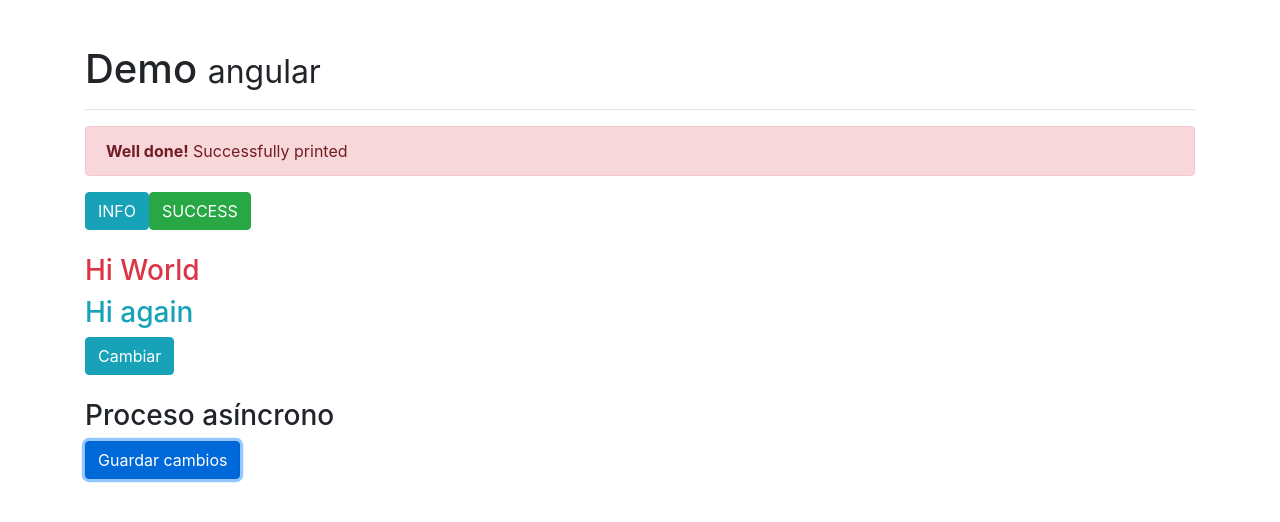
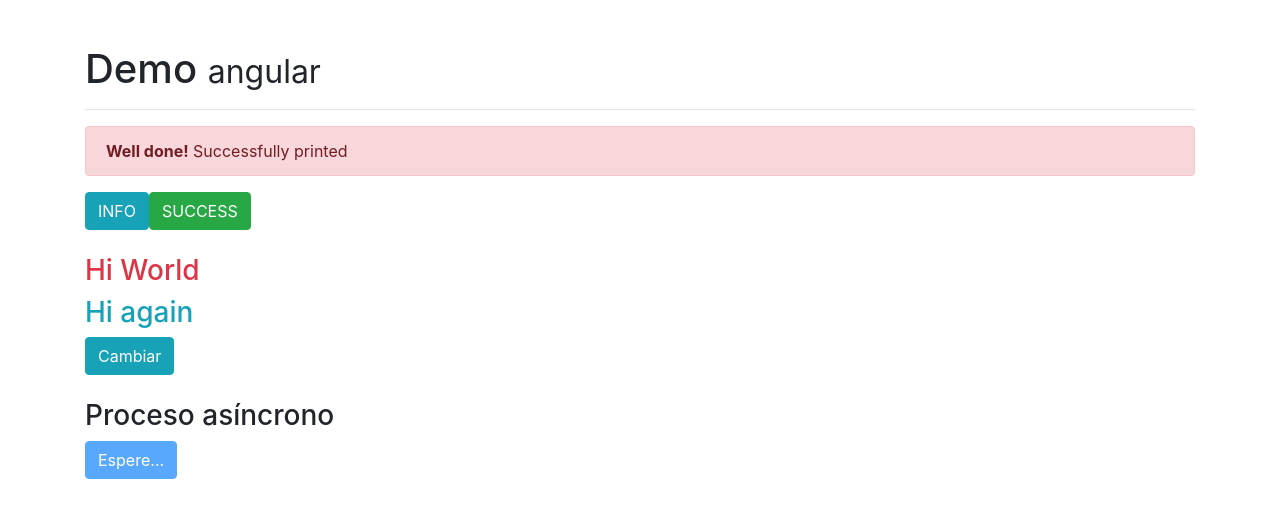
Before and after one commit to salvadoraciengomez/angular-lifecycle, an Angular app: page / in a window 1280 px wide. Both pictures are taken after a click on the button "Guardar cambios". Shown: the top 522 px of the page. Built offline with nearby package versions, Linux system fonts and the light colour scheme; some icons are missing.

Commit message:
More frontend

```diff
--- a/src/app/components/clases/clases.component.html
+++ b/src/app/components/clases/clases.component.html
@@ -22,10 +22,12 @@
   (click)="ejecutar()"
   class="btn btn-primary"
   type="button"
-  name="button">
+  name="button"
+  [disabled]="loading">
   <i
     class="fa fa-refresh fa-spin"
     [ngClass]="{ 'fa-save': !loading, 'fa-refresh fa-spin': loading}">
   </i>
-  Guardar cambios
+  <span *ngIf="!loading">Guardar cambios</span>
+  <span *ngIf="loading">Espere...</span>
 </button>
```
